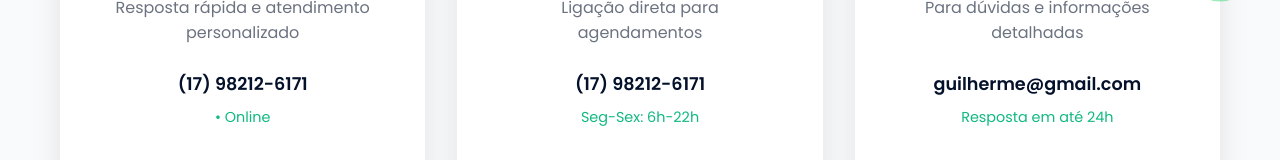
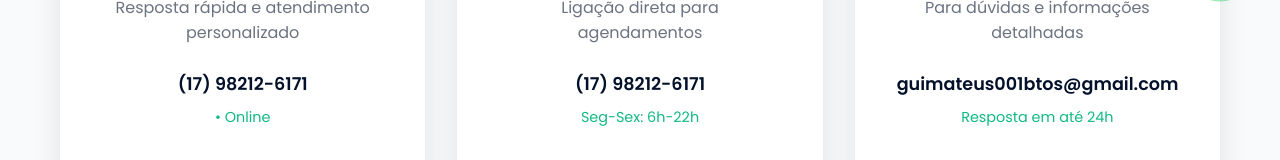
Before and after one commit to gabrielabade/site-personal-gui, a plain HTML site: page contato.html in a window 1280 px wide. Shown: the part 772-932 px from the top of the page. Drawn offline with Linux system fonts and the light colour scheme.

Commit message:
fix email

```diff
--- a/contato.html
+++ b/contato.html
@@ -126,10 +126,10 @@
           <h3>E-mail</h3>
           <p>Para dúvidas e informações detalhadas</p>
           <div class="method-info">
-            <span class="method-value">guilherme@gmail.com</span>
+            <span class="method-value">guimateus001btos@gmail.com</span>
             <span class="method-response">Resposta em até 24h</span>
           </div>
-          <a href="mailto:guilherme@gmail.com" class="method-btn email-btn">
+          <a href="mailto:guimateus001btos@gmail.com" class="method-btn email-btn">
             <i class="fas fa-envelope"></i>
             Enviar E-mail
           </a>
```
